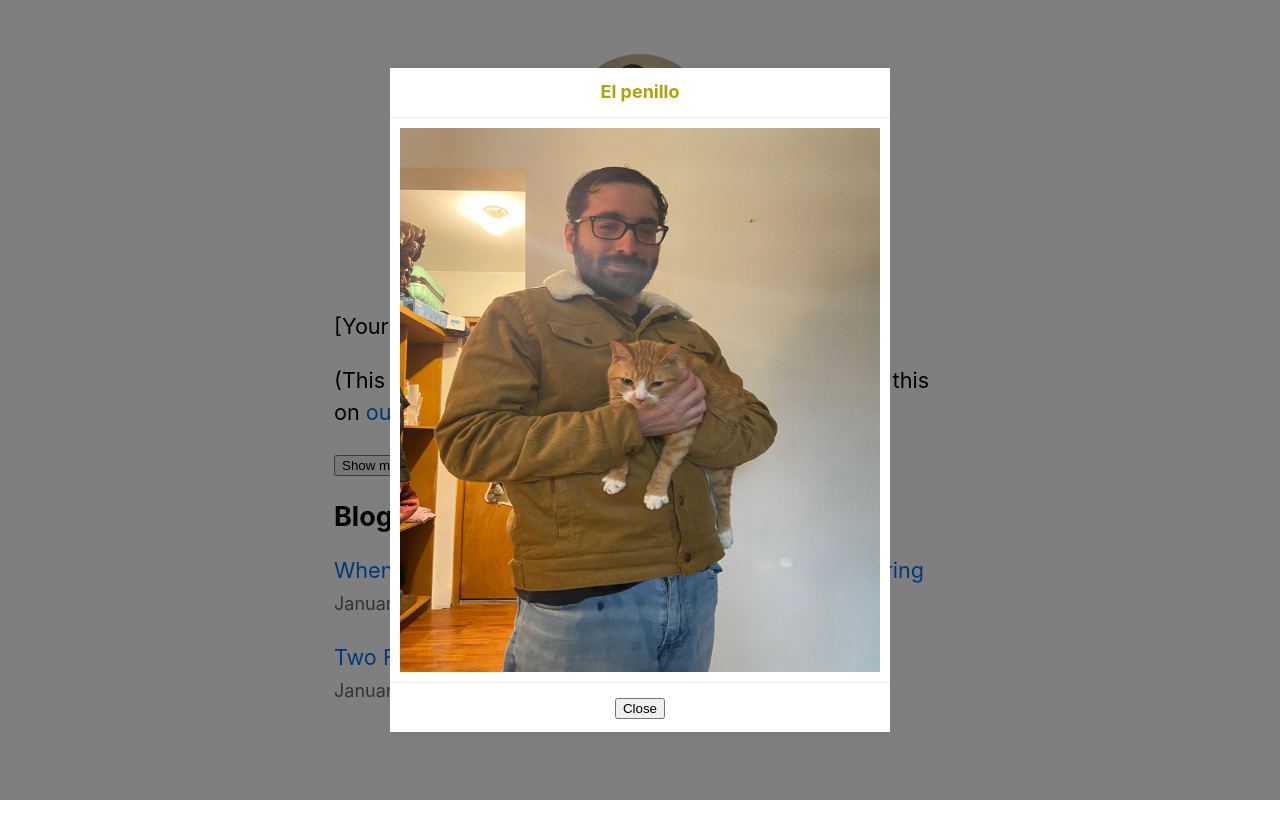
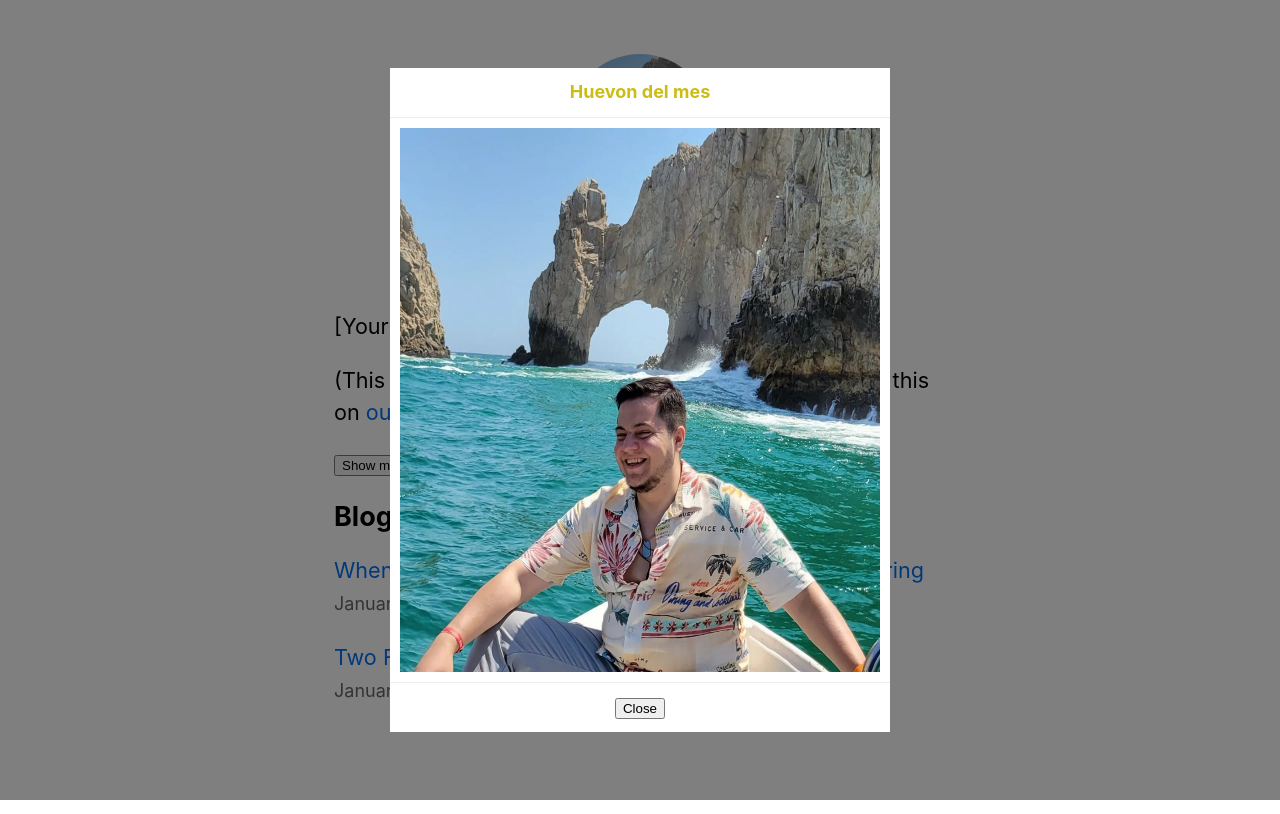
Before and after one commit to BlueFroakie/nextjs-blog-example, a Next.js app: page / in a window 1280 px wide. Both pictures are taken after a click on the picture 640 px from the left and 126 px from the top of the page. Built offline with nearby package versions, Linux system fonts and the light colour scheme.

Commit message:
sugar huevon added to images and replaced profile image

```diff
--- a/components/layout.tsx
+++ b/components/layout.tsx
@@ -40,7 +40,7 @@ export default function Layout({ children, home }: Props) {
           <>
             <Image
               priority
-              src="/images/profile.jpg"
+              src="/images/sugar-huevon.jpeg"
               className={`${utilStyles.borderCircle} ${styles.profileImage}`}
               height={144}
               width={144}
@@ -51,11 +51,11 @@ export default function Layout({ children, home }: Props) {
             <Modal
               onClose={() => setShowModal(false)}
               show={showModal}
-              title="El penillo"
+              title="Huevon del mes"
             >
               <Image
                 priority
-                src="/images/profile.jpg"
+                src="/images/sugar-huevon.jpeg"
                 //className={utilStyles.borderCircle}
                 height={544}
                 width={544}
--- a/components/modal.module.scss
+++ b/components/modal.module.scss
@@ -19,7 +19,7 @@ $borderWhite: 1px solid #eee;
     opacity: 1;
     .modalHeader, .modalFooter {
       padding: 10px;
-      color: #b0a205;
+      color: #ccbd14;
       text-align: center;
       .modalTitle {
         margin: 0;
--- a/components/modal.tsx
+++ b/components/modal.tsx
@@ -35,8 +35,7 @@ const Modal = ({ children, onClose, show, title }: Props) => {
         <div className={modalStyles.modalBody}> {children} </div>
         <div className={modalStyles.modalFooter}>
           <button className={modalStyles.closeButton} onClick={onClose}>
-            {" "}
-            Close{" "}
+            Close
           </button>
         </div>
       </div>
```
Also changed, not shown: public/images/sugar-huevon.jpeg (added).
